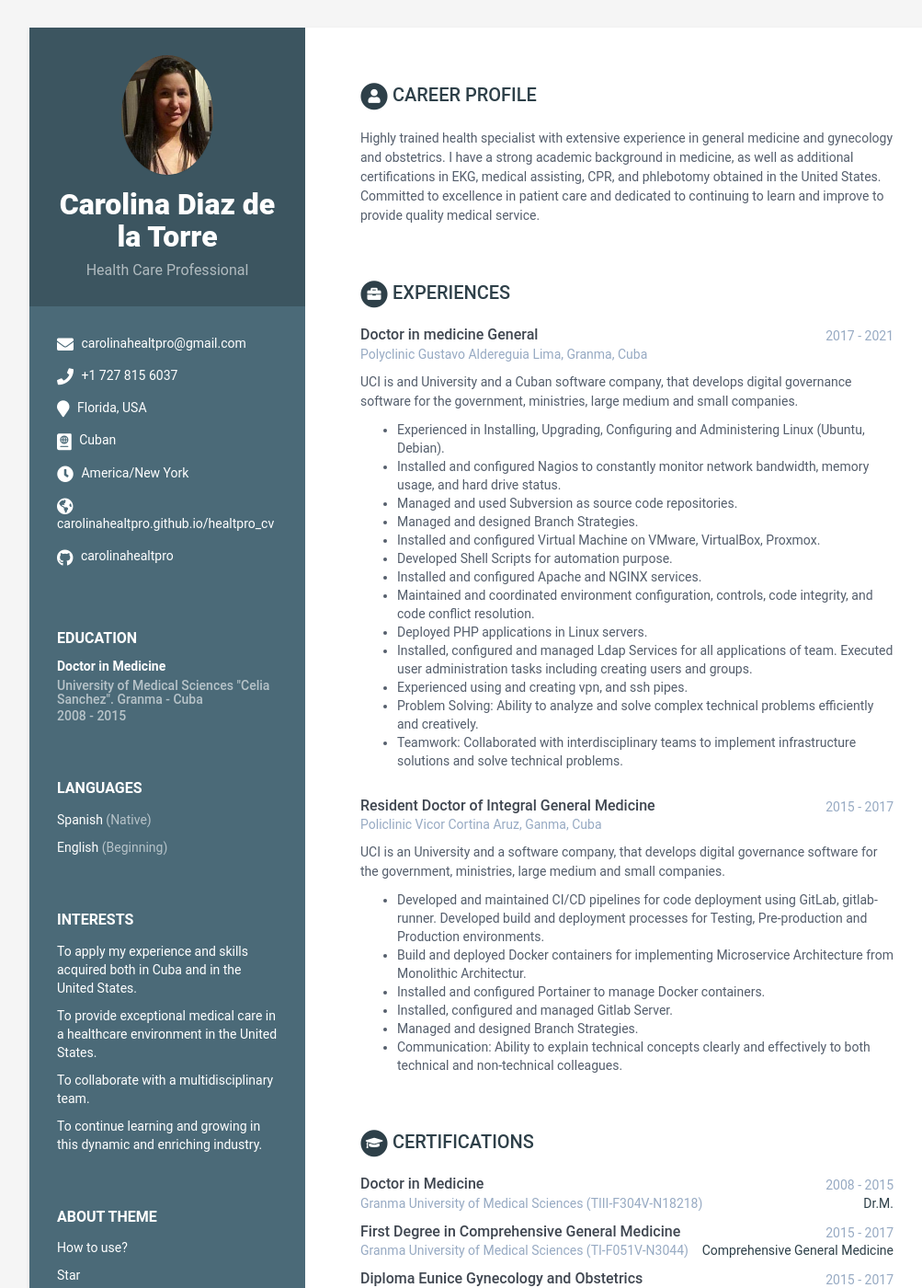
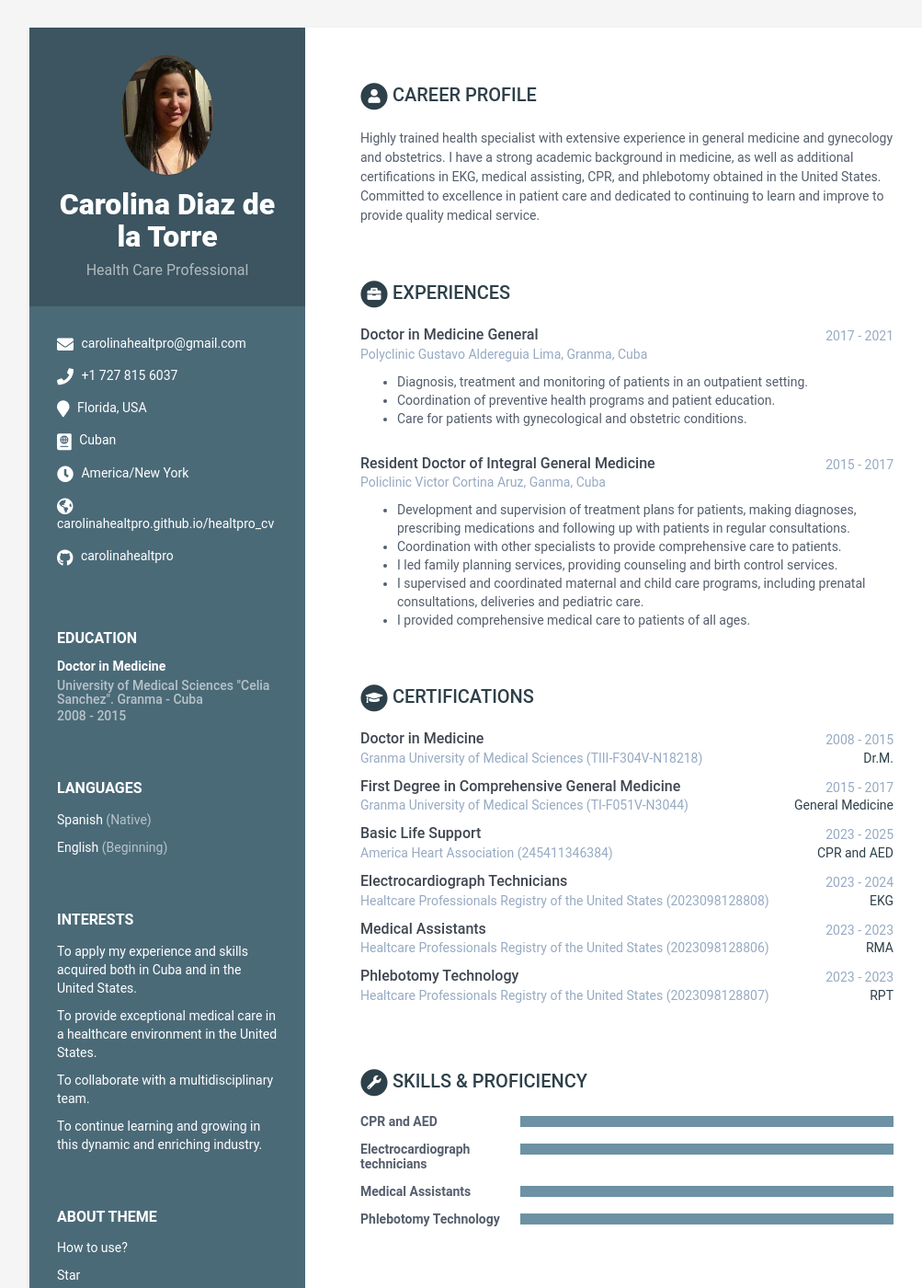
Before and after one commit to carolinahealtpro/healtpro_cv, a Jekyll site: the page built from index.html, in a window 1280 px wide and 1400 px high. Shown: the whole window at 92% size, without its empty margins (108-1111 px from the left). Built offline with Jekyll 4.4.1, drawn with Linux system fonts in a browser that asks for light colours; some of the changed text lies outside the part shown.

Commit message:
Agregadno experiencia laboral

```diff
--- a/_data/data.yml
+++ b/_data/data.yml
@@ -85,37 +85,33 @@ education:
 experiences:
     title: Experiences
     info:
-      - role: Doctor in medicine General
+      - role: Doctor in Medicine General
         time: 2017 - 2021
         company: Polyclinic Gustavo Aldereguia Lima, Granma, Cuba
         details: |
-         UCI is and University and a Cuban software company, that develops digital governance software for the government, ministries, large medium and small companies.
-          - Experienced in Installing, Upgrading, Configuring and Administering Linux (Ubuntu, Debian).
-          - Installed and configured Nagios to constantly monitor network bandwidth, memory usage, and hard drive status.
-          - Managed and used Subversion as source code repositories.
-          - Managed and designed Branch Strategies.
-          - Installed and configured Virtual Machine on VMware, VirtualBox, Proxmox.
-          - Developed Shell Scripts for automation purpose.
-          - Installed and configured Apache and NGINX services.
-          - Maintained and coordinated environment configuration, controls, code integrity, and code conflict resolution.
-          - Deployed PHP applications in Linux servers.
-          - Installed, configured and managed Ldap Services for all applications of team. Executed user administration tasks including creating users and groups.
-          - Experienced using and creating vpn, and ssh pipes.
-          - Problem Solving: Ability to analyze and solve complex technical problems efficiently and creatively.
-          - Teamwork: Collaborated with interdisciplinary teams to implement infrastructure solutions and solve technical problems.
+           - Diagnosis, treatment and monitoring of patients in an
+             outpatient setting.
+           - Coordination of preventive health programs and patient
+             education.
+           - Care for patients with gynecological and obstetric
+             conditions.
 
       - role: Resident Doctor of Integral General Medicine
         time: 2015 - 2017
-        company: Policlinic Vicor Cortina Aruz, Ganma, Cuba
+        company: Policlinic Victor Cortina Aruz, Ganma, Cuba
         details: |
-          UCI is an University and a software company, that develops digital governance software for the government, ministries, large medium and small companies.
-          - Developed and maintained CI/CD pipelines for code deployment using GitLab, gitlab-runner. Developed build and deployment processes for Testing, Pre-production and Production environments.
-          - Build and deployed Docker containers for implementing Microservice Architecture from Monolithic Architectur.
-          - Installed and configured Portainer to manage Docker containers.
-          - Installed, configured and managed Gitlab Server.
-          - Managed and designed Branch Strategies.
-          - Communication: Ability to explain technical concepts clearly and effectively to both technical and non-technical colleagues.
-
+           - Development and supervision of treatment plans for
+             patients, making diagnoses, prescribing medications and
+             following up with patients in regular consultations.
+           - Coordination with other specialists to provide
+             comprehensive care to patients.
+           - I led family planning services, providing counseling and
+             birth control services.
+           - I supervised and coordinated maternal and child care
+             programs, including prenatal consultations, deliveries and
+             pediatric care.
+           - I provided comprehensive medical care to patients of all
+             ages.
 
 certifications:
       title: Certifications
@@ -136,29 +132,8 @@ certifications:
           organization: Granma University of Medical Sciences
           credentialid: TI-F051V-N3044
           credentialurl: carolinahealtpro.github.io/healtpro_cv/assets/pdf/primer%20grado%20en%20medecina%20general%20integral.jpg
-          credentialname: Comprehensive General Medicine
+          credentialname: General Medicine
           details: |
-
-
-        - name: Diploma Eunice Gynecology and Obstetrics
-          start: 2015
-          end: 2017
-          organization: Linux Profesional Institute
-          credentialid: LPI000508708
-          credentialurl: lpi.org/v/LPI000508708/x5u744rc72
-          credentialname: LE-1 Linux Essentials
-          details: |
-
-
-        - name: Acreditac in Family Panning Infertily
-          start: 2015
-          end: 2017
-          organization: Linux Profesional Institute
-          credentialid: LPI000508708
-          credentialurl: lpi.org/v/LPI000508708/x5u744rc72
-          credentialname: LE-1 Linux Essentials
-          details: |
-
 
         - name: Basic Life Support
           start: 2023
```
Also changed, not shown: 1 other file.
